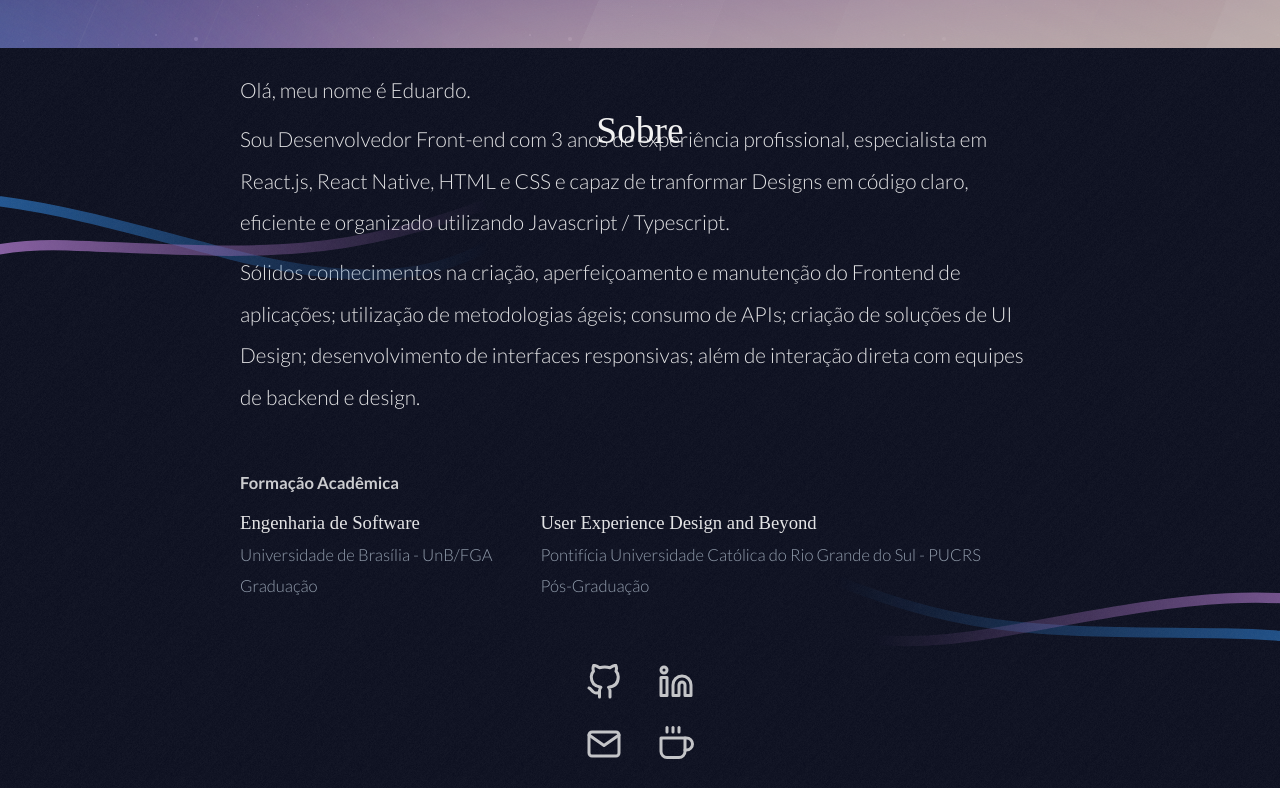
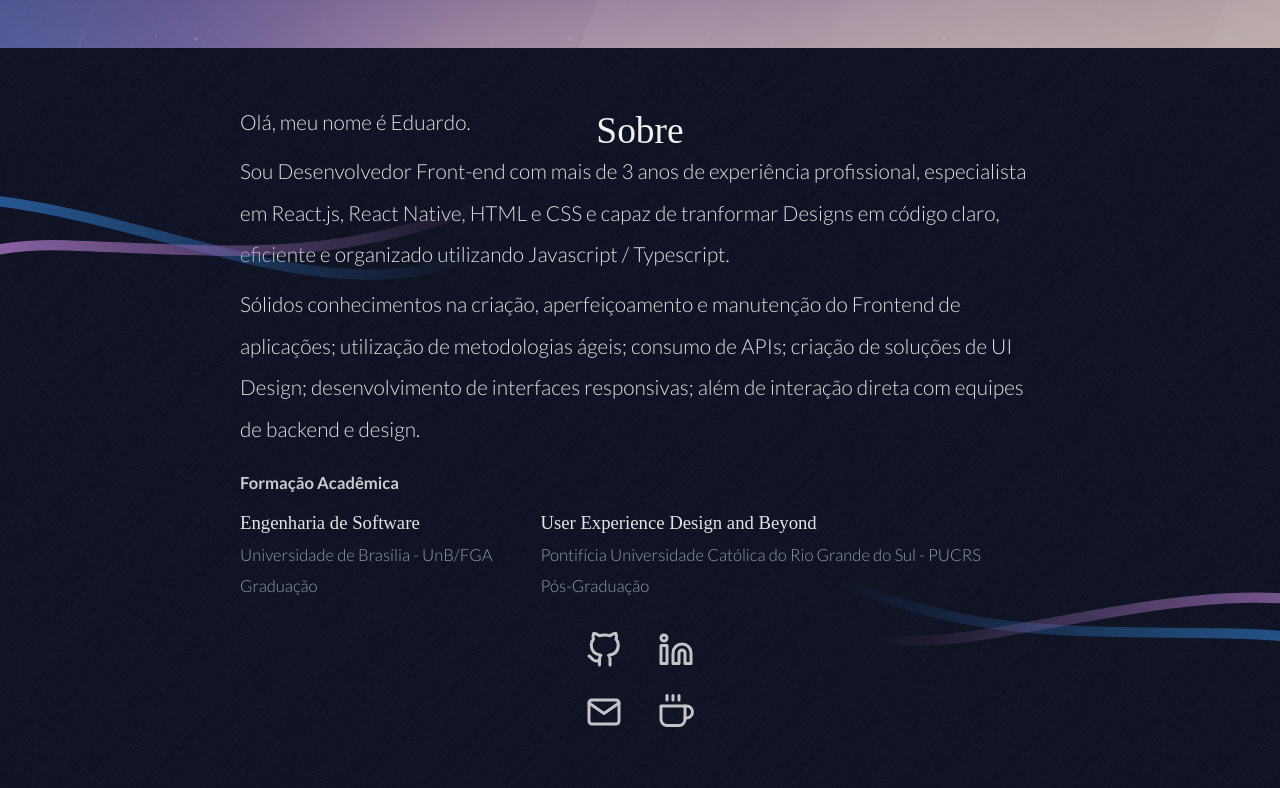
Before and after one commit to eduqg/eduqg.github.io, a Next.js app: page / in a window 1280 px wide. Shown: the part 752-1540 px from the top of the page. Built offline with nearby package versions, Linux system fonts and the light colour scheme; no server answers; a web font is replaced by a local one.

Commit message:
Update info and about responsive style

```diff
--- a/package.json
+++ b/package.json
@@ -1,6 +1,6 @@
 {
   "name": "eduqg.github.io",
-  "version": "0.1.4",
+  "version": "0.1.5",
   "private": true,
   "scripts": {
     "dev": "next dev",
--- a/src/components/About/styles.ts
+++ b/src/components/About/styles.ts
@@ -115,9 +115,9 @@ export const Content = styled.div`
     }
   }
 
-  @media screen and (min-width: 1280px) {
+  @media screen and (min-width: 1280px) and (min-height: 800px) {
     > h1 {
-      margin-bottom: 64px;
+      margin-bottom: 32px;
     }
     h2 {
       font-size: 2rem;
@@ -145,7 +145,6 @@ export const Academic = styled.div`
   @media screen and (min-width: 640px) {
     > h2 {
       line-height: 220%;
-      margin-top: 32px;
     }
   }
 `
@@ -263,7 +262,7 @@ export const BottomButtons = styled.div`
     gap: 24px;
     width: 180px;
     justify-content: center;
-    margin-top: 64px;
+    margin-top: 32px;
 
     svg {
       width: 36px;
--- a/src/components/ContactMe/index.tsx
+++ b/src/components/ContactMe/index.tsx
@@ -44,6 +44,8 @@ const ContactMe: React.FC<IContactMeProps> = ({ scrollToContent }) => {
     setShowSnackbarCopied(true)
     navigator.clipboard.writeText(copyEmail)
   }, [])
+
+  const year = new Date().getFullYear()
 
   return (
     <Container>
@@ -103,7 +105,7 @@ const ContactMe: React.FC<IContactMeProps> = ({ scrollToContent }) => {
       )}
 
       <Footer>
-        <h3 className="rights">eduqg 2022 &#xA9; All Rights Reserved.</h3>
+        <h3 className="rights">eduqg {year} &#xA9; All Rights Reserved.</h3>
 
         <h3 className="rights">v{packageJson.version}</h3>
       </Footer>
--- a/src/locales/en.ts
+++ b/src/locales/en.ts
@@ -14,7 +14,7 @@ export const en = {
   about_title: 'About',
   about_hello: 'Hi there, my name is Eduardo.',
   about_paragraph:
-    "I'm a Front-end Developer with 3 years of professional experience, specializing in React.js, React Native, HTML, and CSS. Also, I'm capable of transforming Designs into clear, efficient, and organized code using Javascript/Typescript.",
+    "I'm a Front-end Developer with more than 3 years of professional experience, specializing in React.js, React Native, HTML, and CSS. Also, I'm capable of transforming Designs into clear, efficient, and organized code using Javascript/Typescript.",
   about_paragraph_2:
     'Solid knowledge creating, improving, and maintaining the Frontend of applications; agile methodologies; API consumption; UI Design solutions; responsive interfaces; and interaction with backend and design teams.',
   about_academic_title: 'Academic education',
--- a/src/locales/pt-br.ts
+++ b/src/locales/pt-br.ts
@@ -16,7 +16,7 @@ export const ptBr: ILocaleData = {
   about_title: 'Sobre',
   about_hello: 'Olá, meu nome é Eduardo.',
   about_paragraph:
-    'Sou Desenvolvedor Front-end com 3 anos de experiência profissional, especialista em React.js, React Native, HTML e CSS e capaz de tranformar Designs em código claro, eficiente e organizado utilizando Javascript / Typescript.',
+    'Sou Desenvolvedor Front-end com mais de 3 anos de experiência profissional, especialista em React.js, React Native, HTML e CSS e capaz de tranformar Designs em código claro, eficiente e organizado utilizando Javascript / Typescript.',
   about_paragraph_2:
     'Sólidos conhecimentos na criação, aperfeiçoamento e manutenção do Frontend de aplicações; utilização de metodologias ágeis; consumo de APIs; criação de soluções de UI Design; desenvolvimento de interfaces responsivas; além de interação direta com equipes de backend e design.',
   about_academic_title: 'Formação Acadêmica',
```
